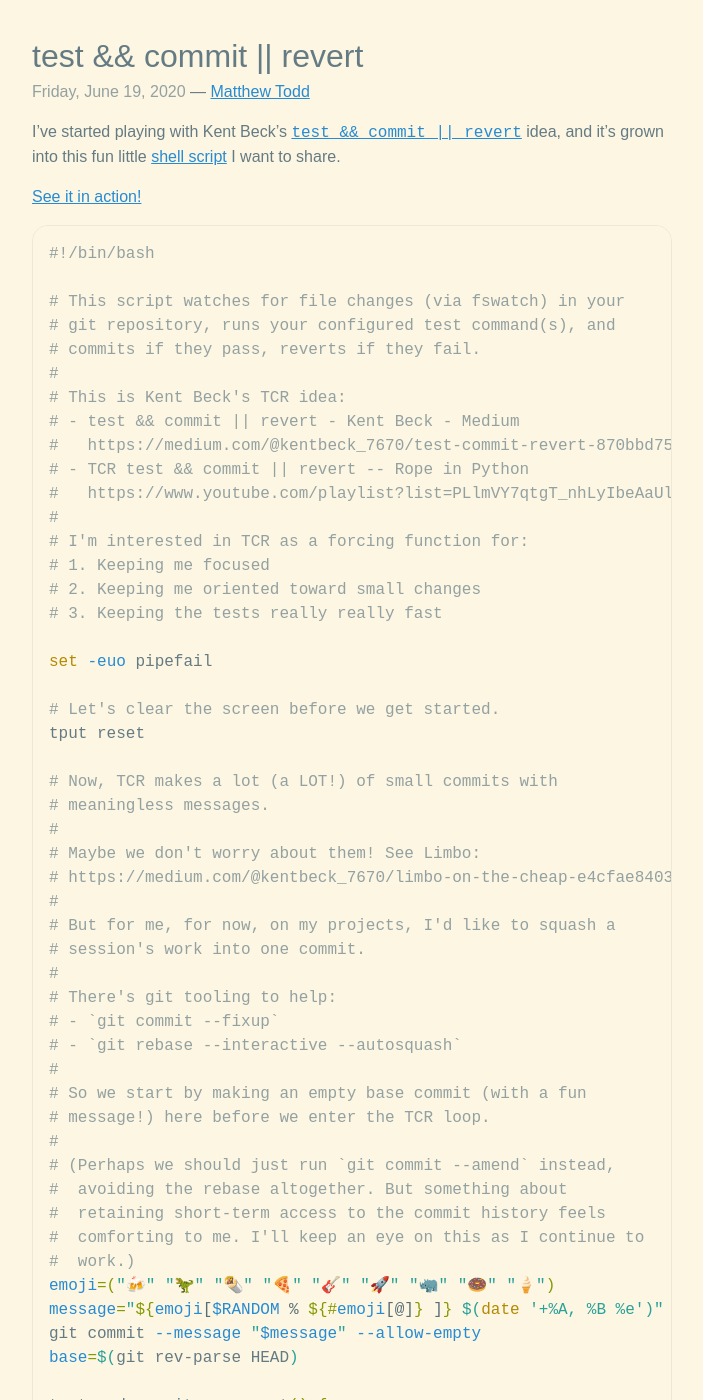
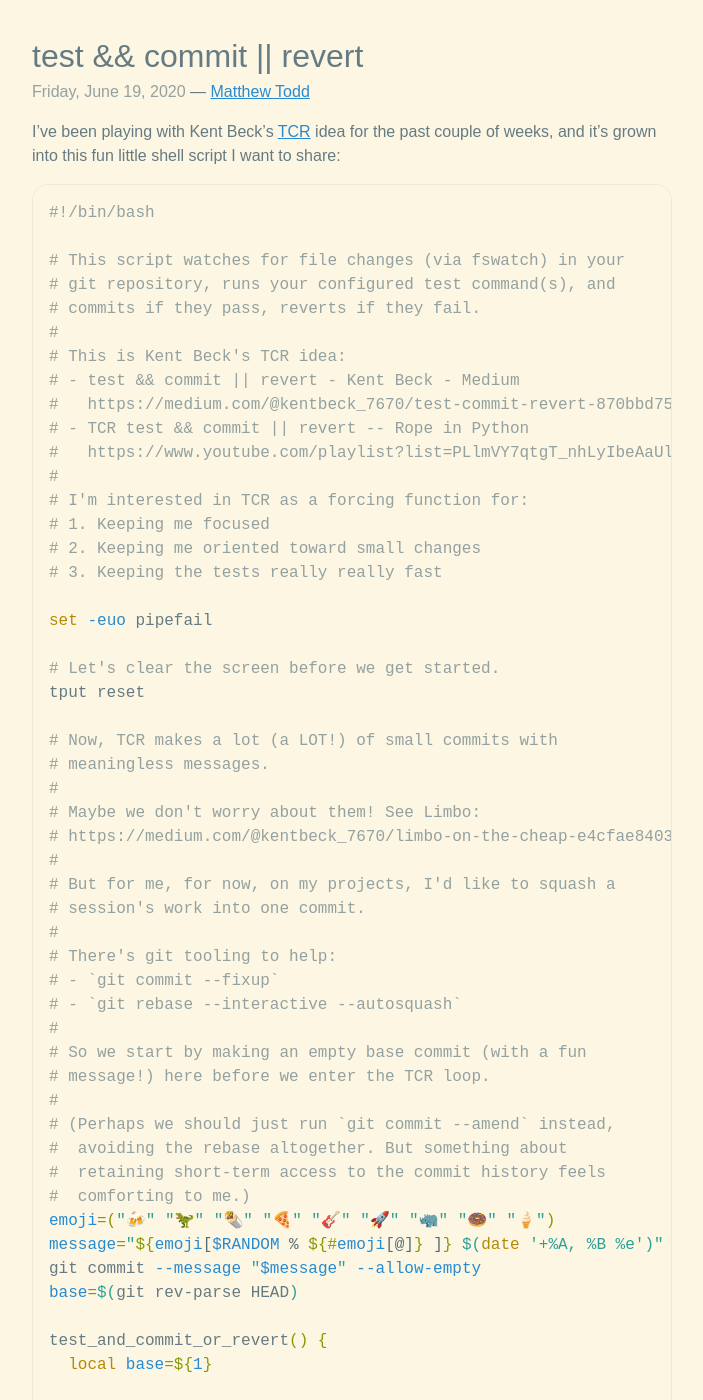
Before and after one commit to matthewtodd/matthewtodd.github.io, a Jekyll site: the page built from _posts/2020-06-19-tcr.md, in a window 1280 px wide and 1400 px high. Shown: the whole window, without its empty margins (288-991 px from the left). Built offline with Jekyll 4.4.1, drawn with Linux system fonts in a browser that asks for light colours; some web fonts are replaced.

Commit message:
More polishing. Too much polishing.

````diff
--- a/_posts/2020-06-19-tcr.md
+++ b/_posts/2020-06-19-tcr.md
@@ -3,14 +3,10 @@ title: test && commit || revert
 layout: post
 ---
 
-I've started playing with Kent Beck's [`test && commit || revert`][kentbeck] idea,
-and it's grown into this fun little [shell script][dotfiles] I want to share.
-
-[See it in action!][asciicast]
+I've been playing with Kent Beck's [TCR][kentbeck] idea for the past couple of weeks,
+and it's grown into this fun little shell script I want to share:
 
 [kentbeck]: https://medium.com/@kentbeck_7670/test-commit-revert-870bbd756864
-[dotfiles]: https://github.com/matthewtodd/dotfiles/blob/79f96da842cecadb7edf10c077bd9c102e501f6c/bin/tcr
-[asciicast]: https://asciinema.org/a/PN45AXNtBiZ9hY9BSDU9sIEGk
 
 ```bash
 #!/bin/bash
@@ -54,8 +50,7 @@ tput reset
 # (Perhaps we should just run `git commit --amend` instead,
 #  avoiding the rebase altogether. But something about
 #  retaining short-term access to the commit history feels
-#  comforting to me. I'll keep an eye on this as I continue to
-#  work.)
+#  comforting to me.)
 emoji=("🍻" "🦖" "🌯" "🍕" "🎸" "🚀" "🦏" "🍩" "🍦")
 message="${emoji[$RANDOM % ${#emoji[@]} ]} $(date '+%A, %B %e')"
 git commit --message "$message" --allow-empty
````
Also changed, not shown: other parts of _posts/2020-06-19-tcr.md (+4 -0 lines).
